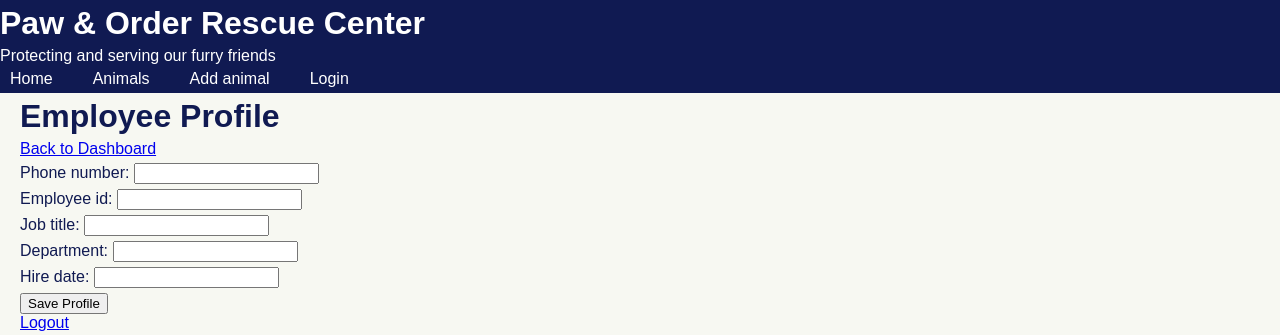
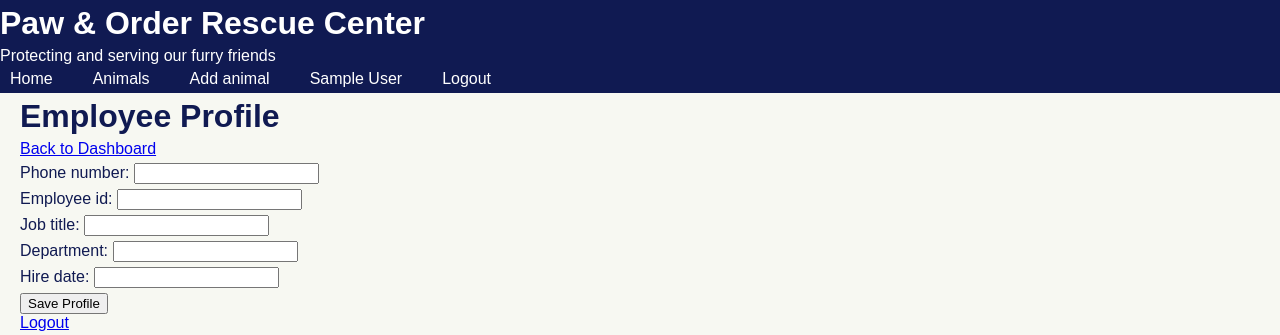
Before and after one commit to Tmonstah/animal-shelter-management-system, a Django app: page /employee/profile/ in a window 1280 px wide. Shown: the top 335 px of the page. Run offline with Django 5.2, Linux system fonts and the light colour scheme; the visitor is signed in with stand-in values (Sample User, id 1); data comes from the database, SQL or seed files in the repository; parts of the project's set-up code (start-up, migrations or seed data) failed here and were passed over.

Commit message:
updated navbar to include profile and logout buttons

```diff
--- a/templates/shelter_project/navbar.html
+++ b/templates/shelter_project/navbar.html
@@ -6,9 +6,14 @@
             {% if user.is_authenticated %}
                 {% if user.is_staff or user.is_superuser %}
                     <li><a href="{% url 'animal_create' %}">Add animal</a></li>
+                    <li><a href="{% url 'employee_dashboard' %}">{{ user.get_full_name|default:user.username }}</a></li>
+                {% else %}
+                    <li><a href="{% url 'customer_dashboard' %}">{{ user.get_full_name|default:user.username }}</a></li>
                 {% endif %}
+                <li><a href="{% url 'logout' %}">Logout</a></li>
+            {% else%}
+                <li><a href="/login/">Login</a></li>
             {% endif %}
-            <li><a href="/login/">Login</a></li>
         </ul>
     </div>
 </nav>
```
